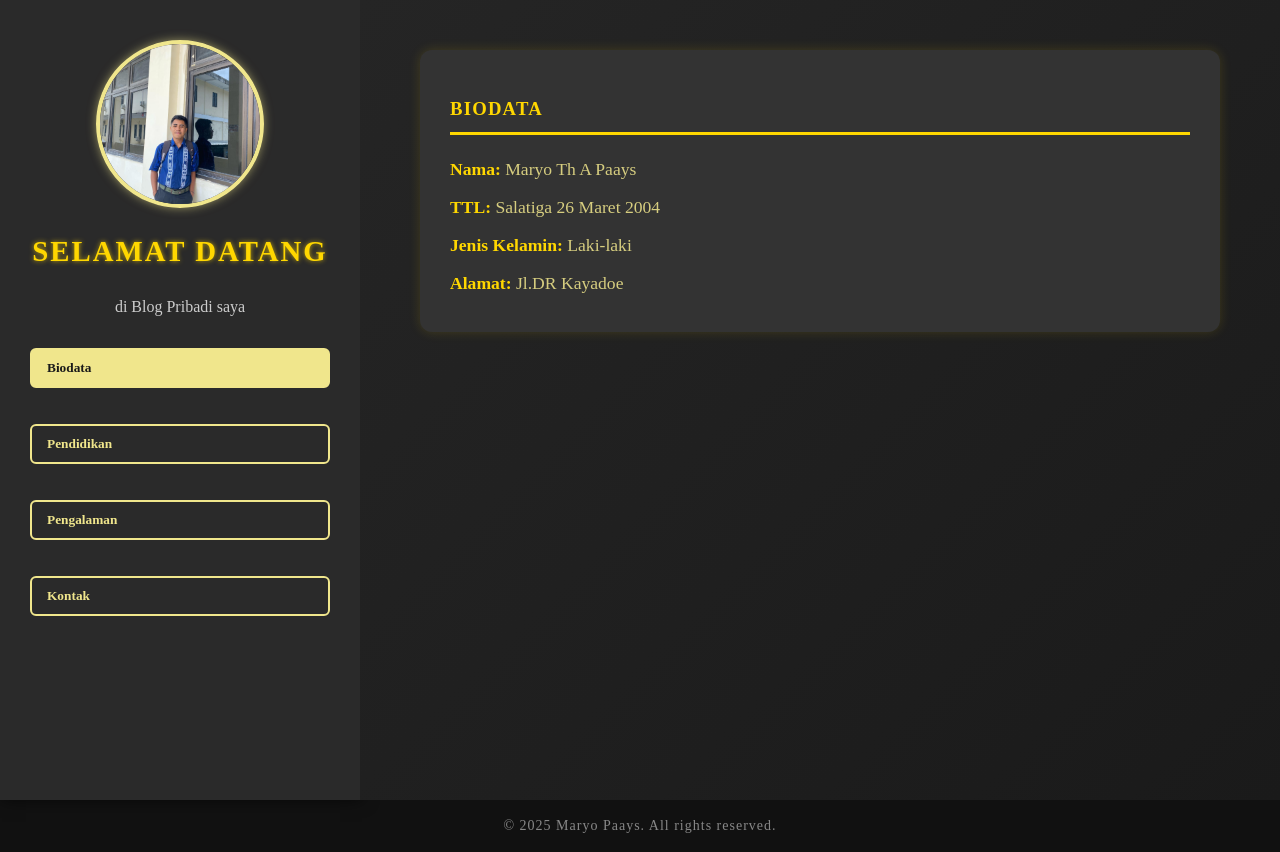
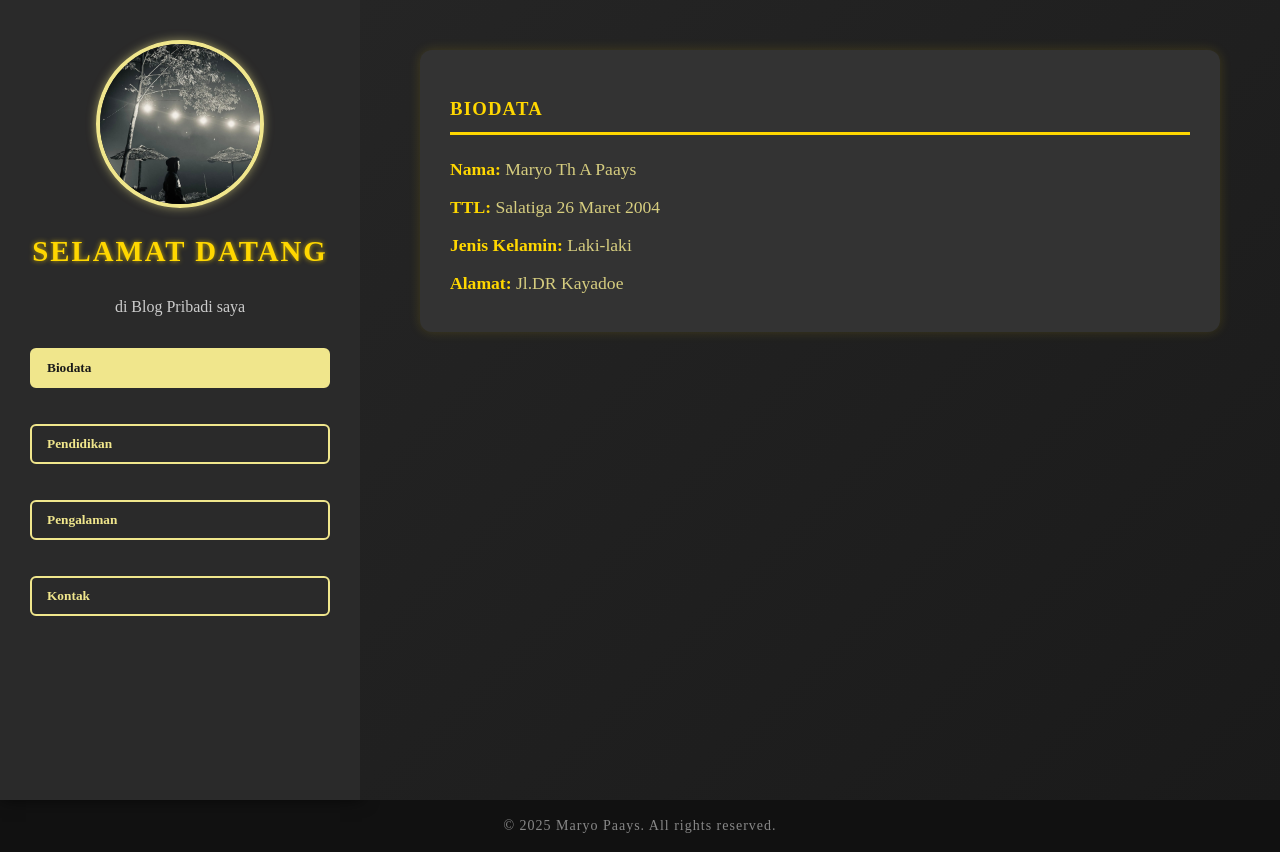
Before and after one commit to maryopaays/Maryo, a plain HTML site: page index.html in a window 1280 px wide. Drawn offline with Linux system fonts and the light colour scheme.

Commit message:
Update index.html

```diff
--- a/index.html
+++ b/index.html
@@ -9,7 +9,7 @@
 <body>
   <div class="main-layout">
     <aside class="sidebar">
-      <img src="ayot.jpg" alt="Foto Profil" class="profile" />
+      <img src="yoi.jpeg" alt="Foto Profil" class="profile" />
       <h2>SELAMAT DATANG</h2>
       <p>di Blog Pribadi saya</p>
       <button class="menu-btn active" data-target="biodata">Biodata</button>
```
